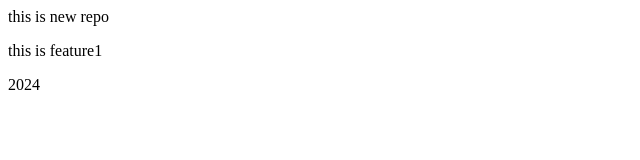
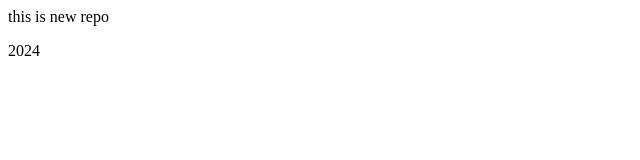
Before and after one commit to Sneha-singhh/LocalRepo, a plain HTML site: page index.html in a window 1280 px wide. Shown: the whole page, without its empty margins (0-640 px from the left). Drawn offline with Linux system fonts and the light colour scheme.

Commit message:
add new html file

```diff
--- a/index.html
+++ b/index.html
@@ -1,3 +1,2 @@
 <p> this is new repo</p>
-<p> this is feature1</p>
 <p>2024</p>
```
Also changed, not shown: new.html (added).
